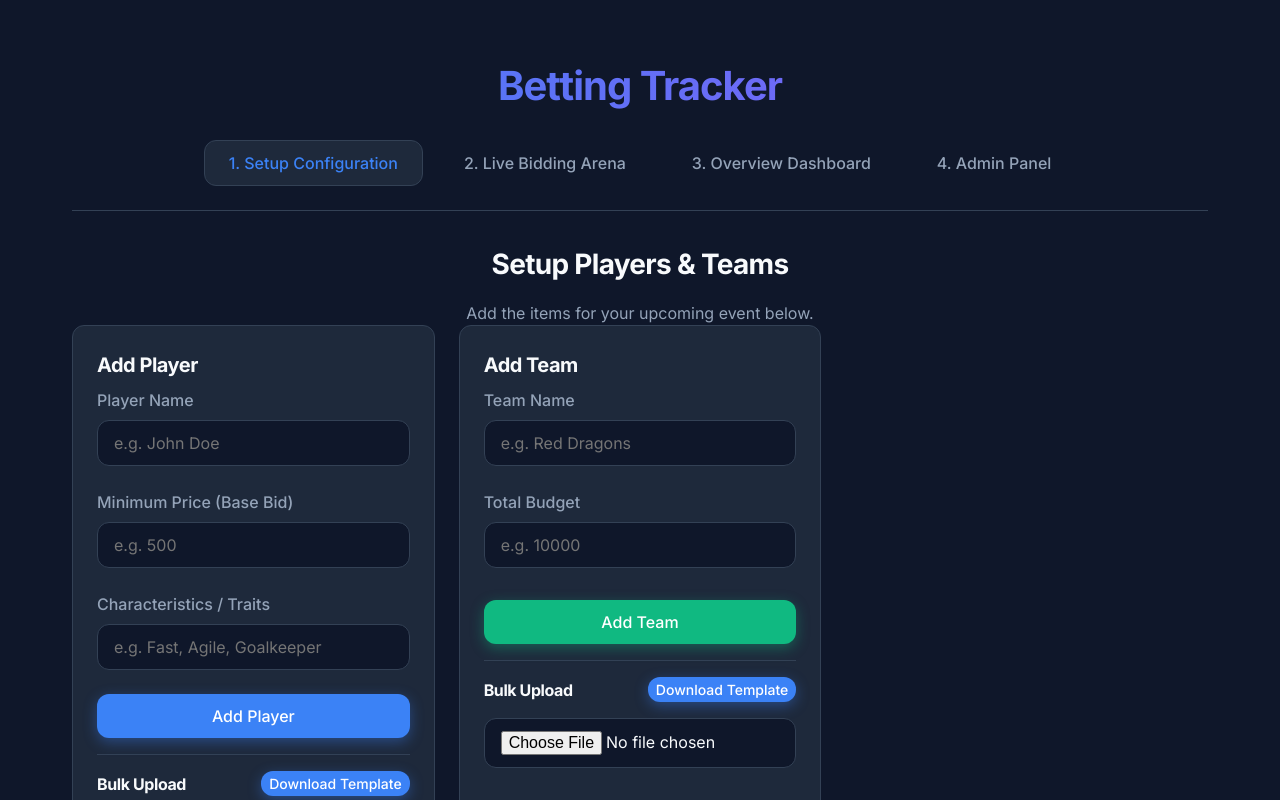
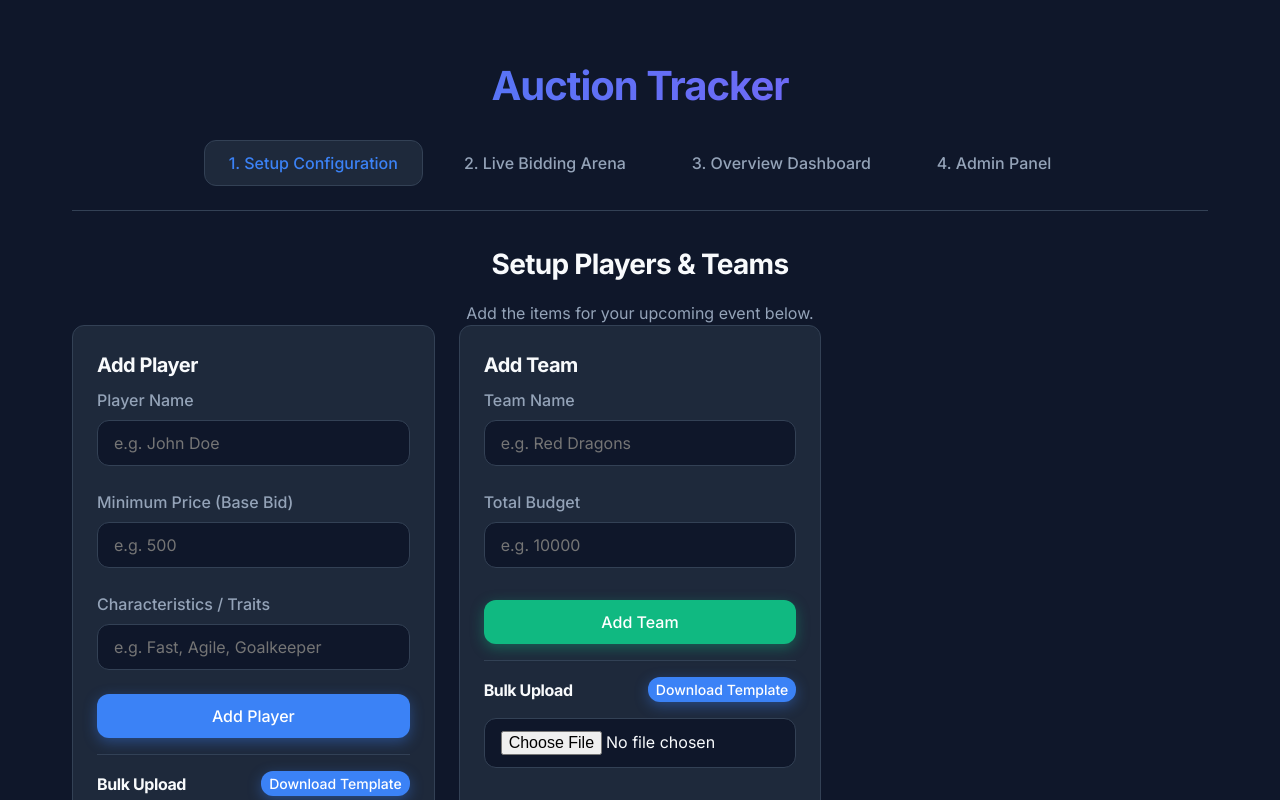
Before and after one commit to piyushagr11/betting_tracker, a React (Vite) app: page / in a window 1280 px wide. Shown: the top 800 px of the page. Built offline with nearby package versions, Linux system fonts and the light colour scheme.

Commit message:
Rename to Auction Tracker

```diff
--- a/index.html
+++ b/index.html
@@ -4,7 +4,7 @@
     <meta charset="UTF-8" />
     <link rel="icon" type="image/svg+xml" href="/favicon.svg" />
     <meta name="viewport" content="width=device-width, initial-scale=1.0" />
-    <title>betting-tracker</title>
+    <title>Auction Tracker</title>
   </head>
   <body>
     <div id="root"></div>
--- a/src/App.jsx
+++ b/src/App.jsx
@@ -20,7 +20,7 @@ function App() {
     <AppProvider>
       <div className="container animate-fade-in">
         <header className="app-header">
-          <h1>Betting Tracker</h1>
+          <h1>Auction Tracker</h1>
           <div className="app-nav">
             <button
               className={activeTab === 'setup' ? 'active' : ''}
```
Also changed, not shown: 1 other file (tests, documents, lock files or other folders).
